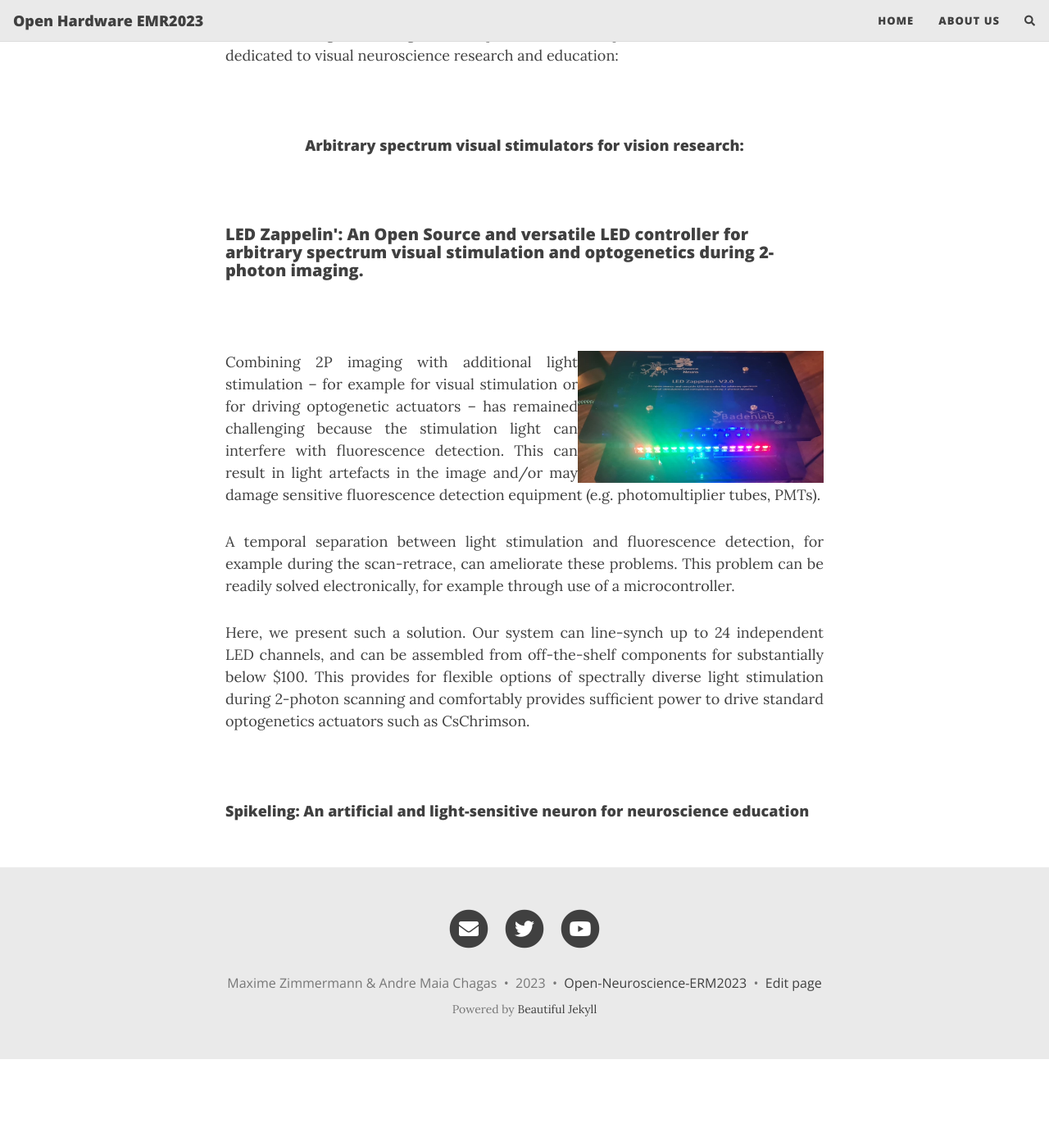
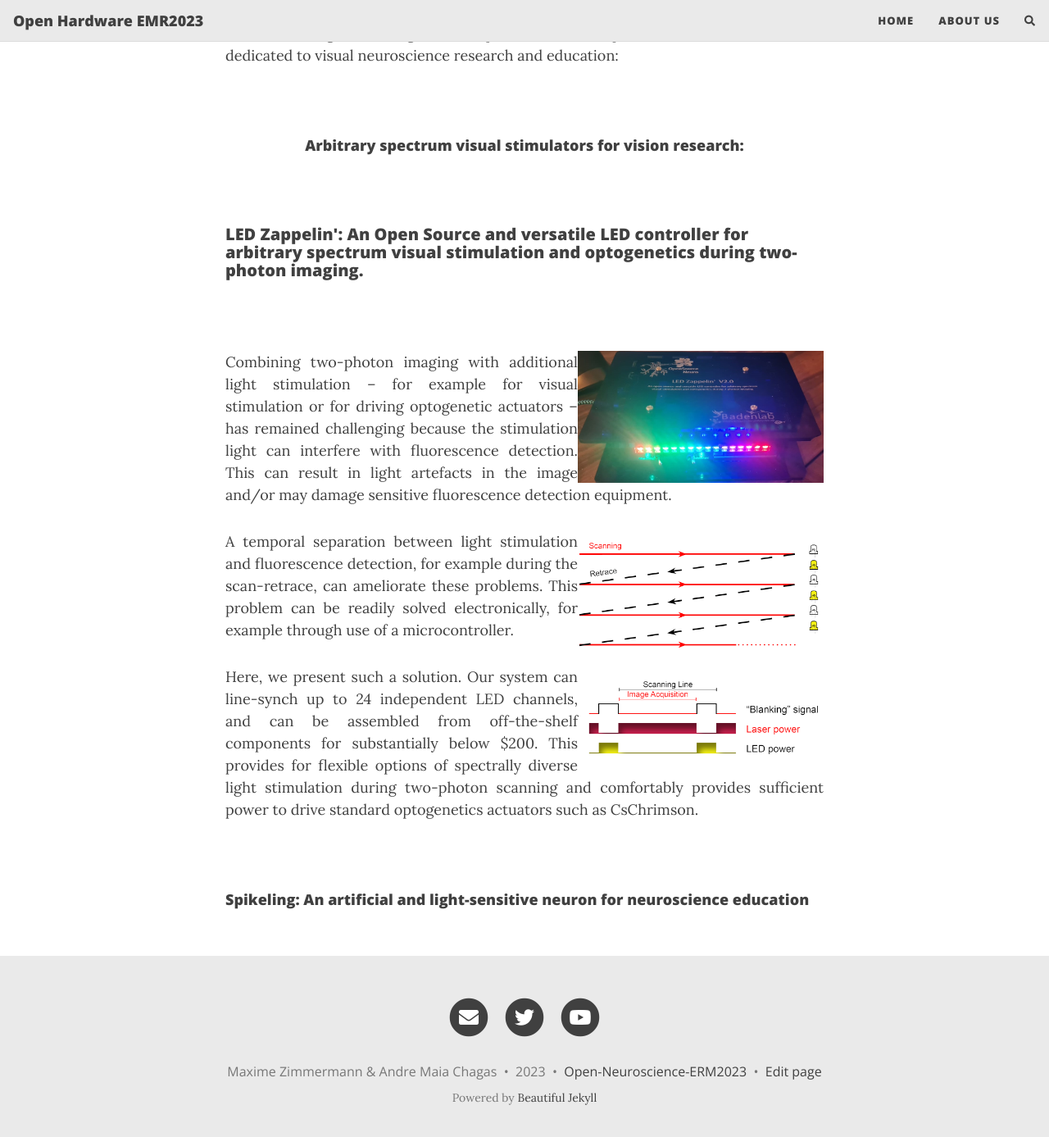
Before and after one commit to open-neuroscience/ERM2023, a Jekyll site: the page built from index.markdown, in a window 1280 px wide and 1400 px high, scrolled down 1068 px. Shown: the top 1387 px of the window at 82% size. Built offline with Jekyll 4.4.1, drawn with Linux system fonts in a browser that asks for light colours; nearby versions of some CDN libraries; comment, search, counter and statistics services are not loaded; before the commit the page ends 2360 px from its top, so only the background shows below that.

Commit message:
Update index.markdown

```diff
--- a/index.markdown
+++ b/index.markdown
@@ -38,7 +38,7 @@
 
 <br>
 
-<h5 align="left"> LED Zappelin': An Open Source and versatile LED controller for arbitrary spectrum visual stimulation and optogenetics during 2-photon imaging. </h5>
+<h5 align="left"> LED Zappelin': An Open Source and versatile LED controller for arbitrary spectrum visual stimulation and optogenetics during two-photon imaging. </h5>
 
 <br>
 
@@ -47,15 +47,17 @@
 <img align="right" width="300" src="./assets/img/LEDzap.jpg"/>
 
 <p style='text-align: justify;'>
-Combining 2P imaging with additional light stimulation – for example for visual stimulation or for driving optogenetic actuators – has remained challenging because the stimulation light can interfere with fluorescence detection. This can result in light artefacts in the image and/or may damage sensitive fluorescence detection equipment (e.g. photomultiplier tubes, PMTs).
+Combining two-photon imaging with additional light stimulation – for example for visual stimulation or for driving optogenetic actuators – has remained challenging because the stimulation light can interfere with fluorescence detection. This can result in light artefacts in the image and/or may damage sensitive fluorescence detection equipment.
 </p>
+
+<img align="right" width="300" src="./assets/img/retrace.png"/>
 
 <p style='text-align: justify;'>
 A temporal separation between light stimulation and fluorescence detection, for example during the scan-retrace, can ameliorate these problems. This problem can be readily solved electronically, for example through use of a microcontroller.
 </p>
 
 <p style='text-align: justify;'>
-Here, we present such a solution. Our system can line-synch up to 24 independent LED channels, and can be assembled from off-the-shelf components for substantially below $100. This provides for flexible options of spectrally diverse light stimulation during 2-photon scanning and comfortably provides sufficient power to drive standard optogenetics actuators such as CsChrimson.
+Here, we present such a solution. Our system can line-synch up to 24 independent LED channels, and can be assembled from off-the-shelf components for substantially below $200. This provides for flexible options of spectrally diverse light stimulation during two-photon scanning and comfortably provides sufficient power to drive standard optogenetics actuators such as CsChrimson.
 </p>
 
 </div>
```
